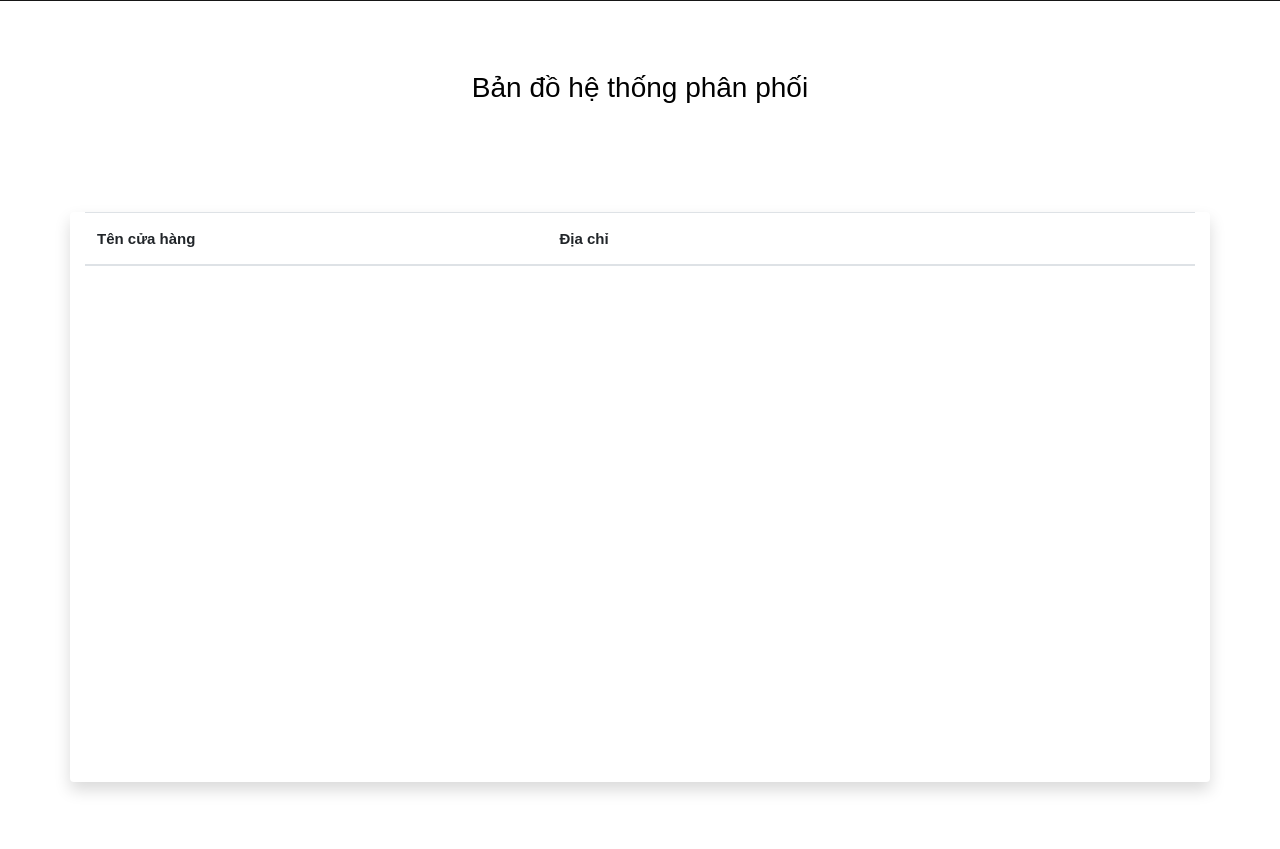
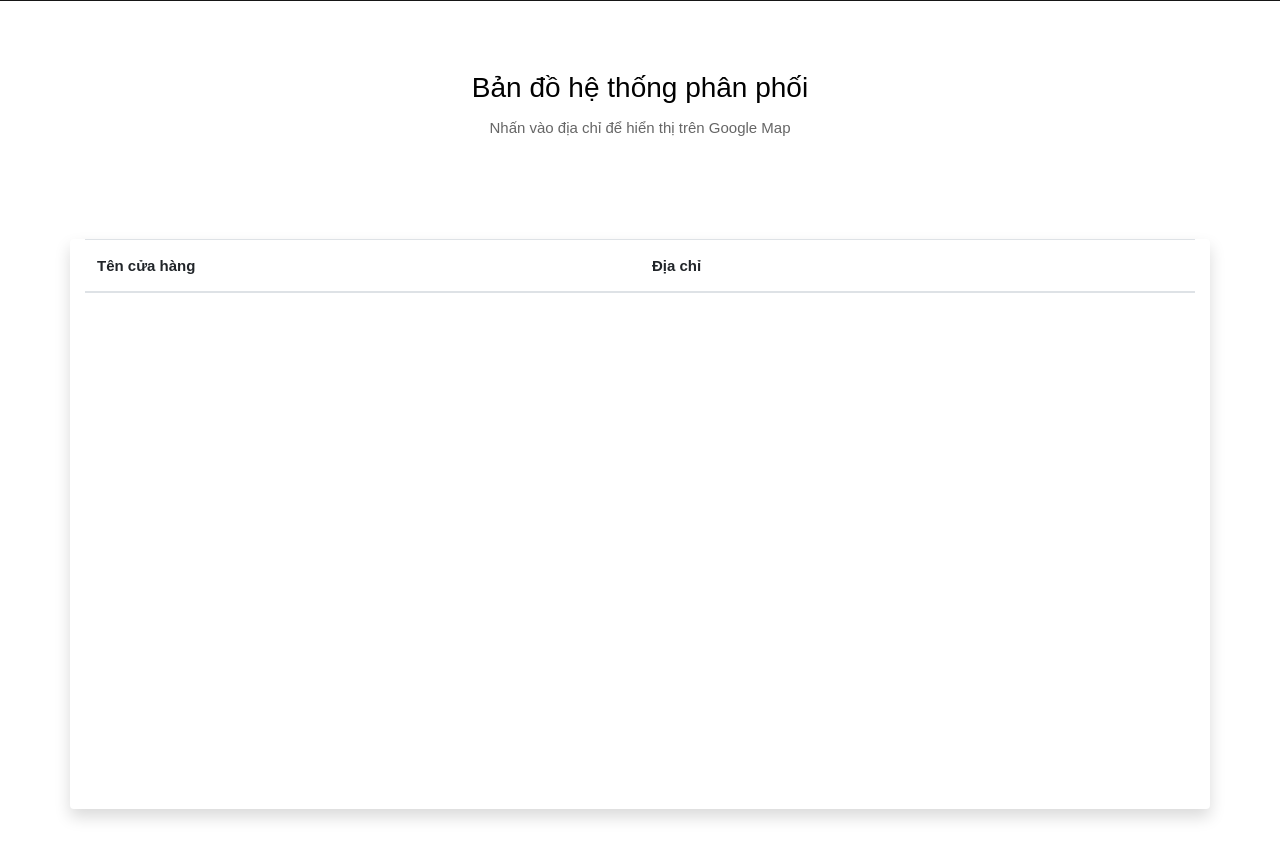
Before and after one commit to kot-vn/SongPhuongFood_FE, a PHP site: page /Shops in a window 1280 px wide. Shown: the part 445-1294 px from the top of the page. Run offline with PHP 8.4, Linux system fonts and the light colour scheme; data that the repository does not hold is empty; some web fonts are replaced.

Commit message:
Update index.php

```diff
--- a/Shops/index.php
+++ b/Shops/index.php
@@ -131,6 +131,7 @@
 				<div class="col-lg-12">
 					<div class="heading-title text-center">
 						<h2>Bản đồ hệ thống phân phối</h2>
+						<span>Nhấn vào địa chỉ để hiển thị trên Google Map</span>
 					</div>
 				</div>
 			</div>
@@ -146,8 +147,8 @@
 						<table class="table table-fixed">
 							<thead>
 								<tr>
-									<th scope="col" class="col-5">Tên cửa hàng</th>
-									<th scope="col" class="col-7">Địa chỉ</th>
+									<th scope="col" class="col-6">Tên cửa hàng</th>
+									<th scope="col" class="col-6">Địa chỉ</th>
 								</tr>
 							</thead>
 							<?php
@@ -157,8 +158,12 @@
 							<tbody>
 								<?php foreach($result as $item): ?>
 									<tr>
-										<td class="col-5"><?=$item['name']?></td>
-										<td class="col-7"><?=$item['address']?></td>
+										<td class="col-6"><?=$item['name']?></td>
+										<td class="col-6">
+											<a href="https://www.google.com/maps/search/<?=$item['name']?>+<?=$item['address']?>" target="_blank">
+												<?=$item['address']?>
+											</a>
+										</td>
 									</tr>
 								<?php endforeach ?>
 							</tbody>
```
